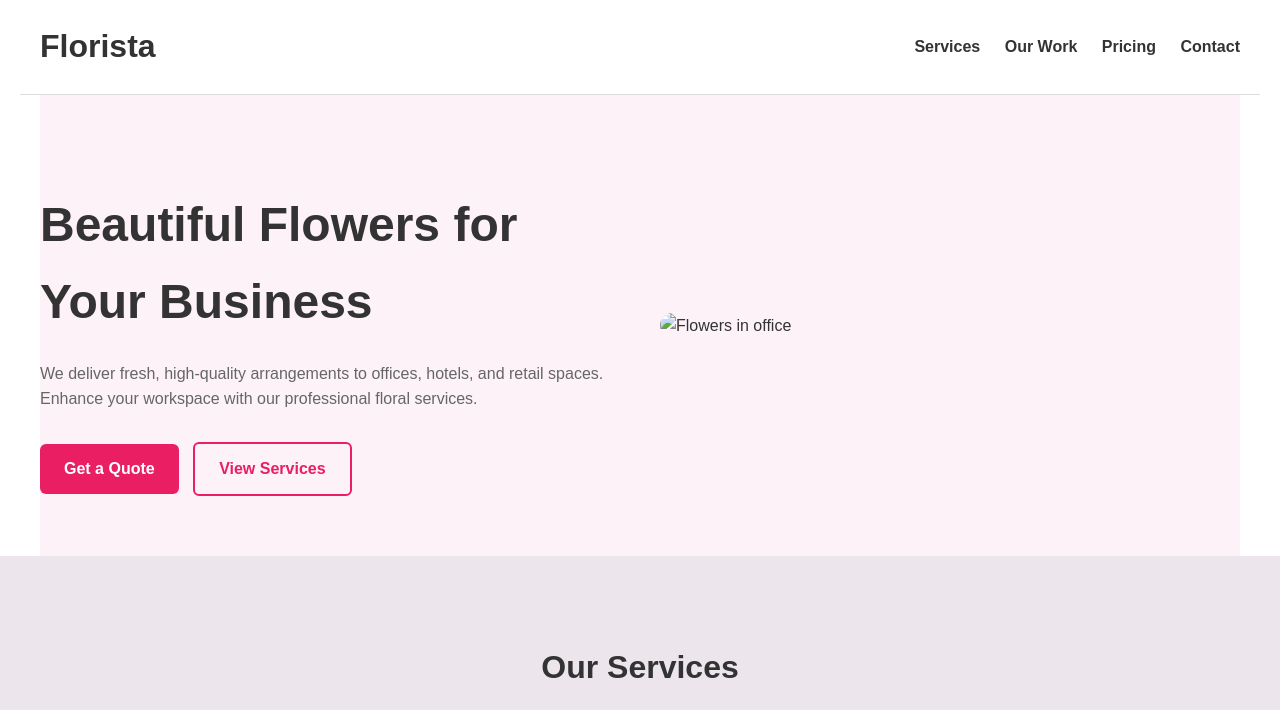
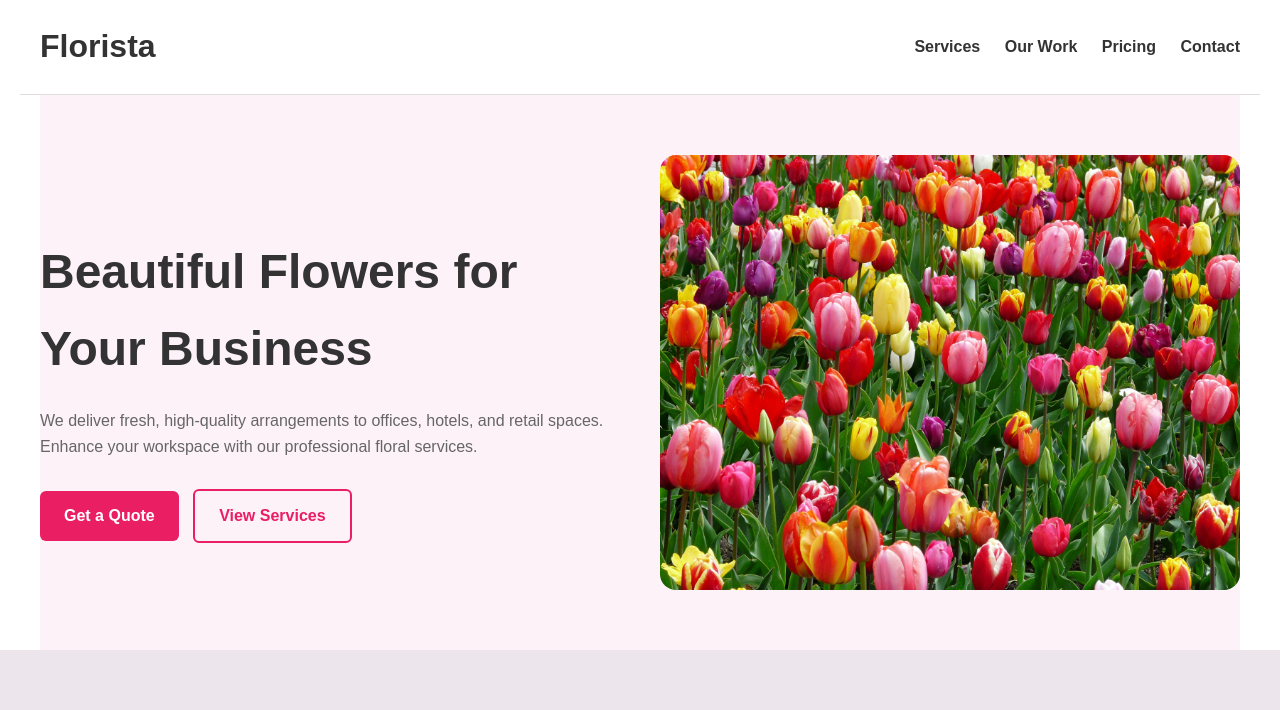
Before and after one commit to monkfish30/wesley, a plain HTML site: page index.html in a window 1280 px wide. Shown: the top 710 px of the page. Drawn offline with Linux system fonts and the light colour scheme; the site is published under a folder, as on GitHub Pages, so addresses that start at the root find nothing.

Commit message:
Update index.html

```diff
--- a/index.html
+++ b/index.html
@@ -28,7 +28,7 @@
     </div>
   </div>
   <div class="image">
-    <img src="/images/tulips.jpg" alt="Flowers in office">
+    <img src="./images/tulips.jpg" alt="Flowers in office">
   </div>
 </main>
 
```
